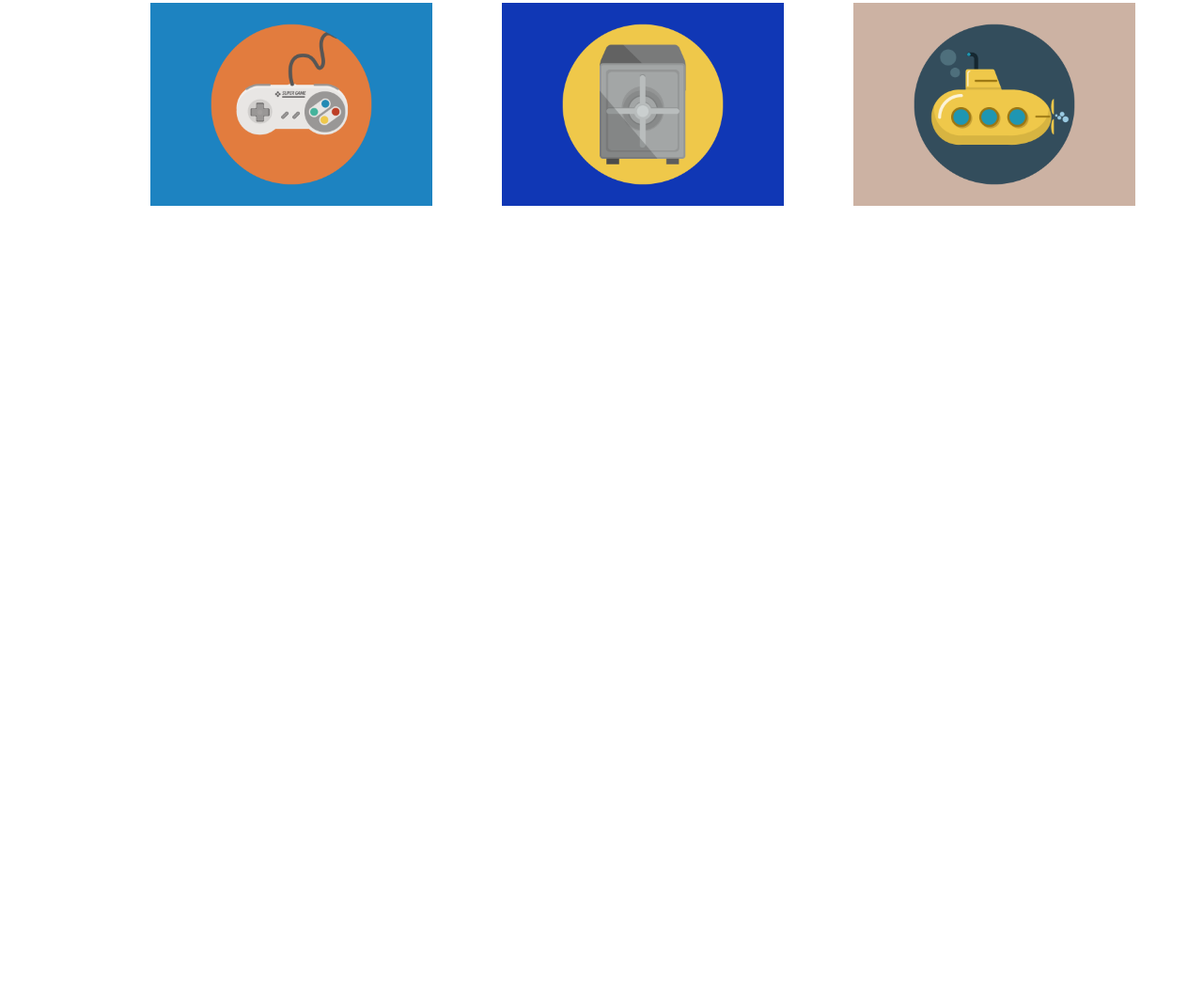
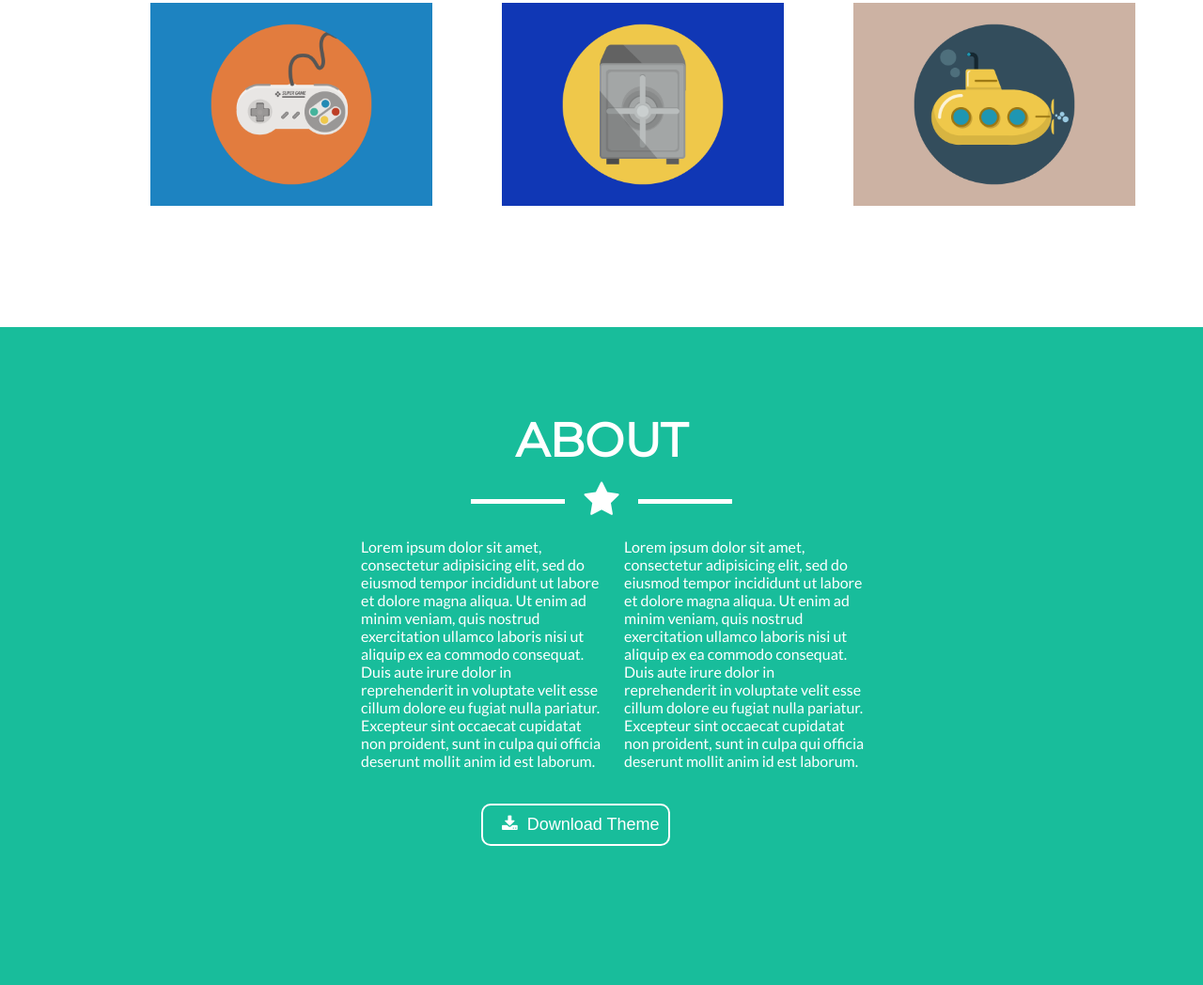
Before and after one commit to melissayauri/reto_freelancer, a plain HTML site: page index.html in a window 1280 px wide. Shown: the part 1182-2230 px from the top of the page at 94% size. Before the commit the page ends 1530 px from the top, so only its background shows below. Drawn offline with Linux system fonts and the light colour scheme.

Commit message:
incorporando la tercera sección

```diff
--- a/css/main.css
+++ b/css/main.css
@@ -235,3 +235,52 @@ a:hover{
   width: 100%;
   margin-bottom: 30px;
 }
+
+/*tercera seccion*/
+#third-block {
+  background-color: #18bd9b;
+  height: 700px;
+}
+
+/*título de la tercera sección*/
+#third-block h1{
+  text-align: center;
+  color: white;
+  margin:0;
+  /*espaciado superior e inferior*/
+  padding-top: 90px;
+  padding-bottom: 10px;
+  /*tamaño de la letra*/
+  font-size: 50px;
+}
+/*contenedor de los parrafos*/
+#third-block .paragraph{
+  /*outline: 1px solid red;*/
+  margin-left: 30%;
+  width: 50%;
+}
+/*parráfos*/
+#third-block .paragraph p{
+  /*outline: 1px solid blue;*/
+  width: 40%;
+  /*se posicionan en una sola línea pero se mantienen en bloque*/
+  display: inline-block;
+  /*espaciado derecho entre cada parrafo*/
+  margin-right:20px;
+  color: white;
+}
+/*boton download*/
+.button1{
+  color: white;
+  font-size: 18px;
+  background-color: #18bd9b;
+  /*posicionamiento en el centro*/
+  margin-top: 20px;
+  margin-left: 40%;
+  /*relleno del boton*/
+  padding: 10px;
+  /*borde*/
+  border: 2px solid white;
+  /*borde circular*/
+  border-radius: 10px;
+}
--- a/index.html
+++ b/index.html
@@ -66,6 +66,21 @@
       </div>
     </section>
 
+    <!--tercera sección -->
+    <section id="third-block">
+      <!--aplicando enlace con la tercera sección-->
+      <a name=about></a>
+      <h1 class="text-uppercase">about</h1>
+      <!--ícono estrella-->
+      <div id="start-white">
+        <i class= "fa fa-star" aria-hidden="true"></i>
+      </div>
+      <div class="paragraph">
+        <p>Lorem ipsum dolor sit amet, consectetur adipisicing elit, sed do eiusmod tempor incididunt ut labore et dolore magna aliqua. Ut enim ad minim veniam, quis nostrud exercitation ullamco laboris nisi ut aliquip ex ea commodo consequat. Duis aute irure dolor in reprehenderit in voluptate velit esse cillum dolore eu fugiat nulla pariatur. Excepteur sint occaecat cupidatat non proident, sunt in culpa qui officia deserunt mollit anim id est laborum.</p>
+        <p>Lorem ipsum dolor sit amet, consectetur adipisicing elit, sed do eiusmod tempor incididunt ut labore et dolore magna aliqua. Ut enim ad minim veniam, quis nostrud exercitation ullamco laboris nisi ut aliquip ex ea commodo consequat. Duis aute irure dolor in reprehenderit in voluptate velit esse cillum dolore eu fugiat nulla pariatur. Excepteur sint occaecat cupidatat non proident, sunt in culpa qui officia deserunt mollit anim id est laborum.</p>
+      </div>
+      <button class="button1" ><i class="fa fa-download" aria-hidden="true"></i>Download Theme</button>
+    </section>
 
   </body>
 </html>
```
